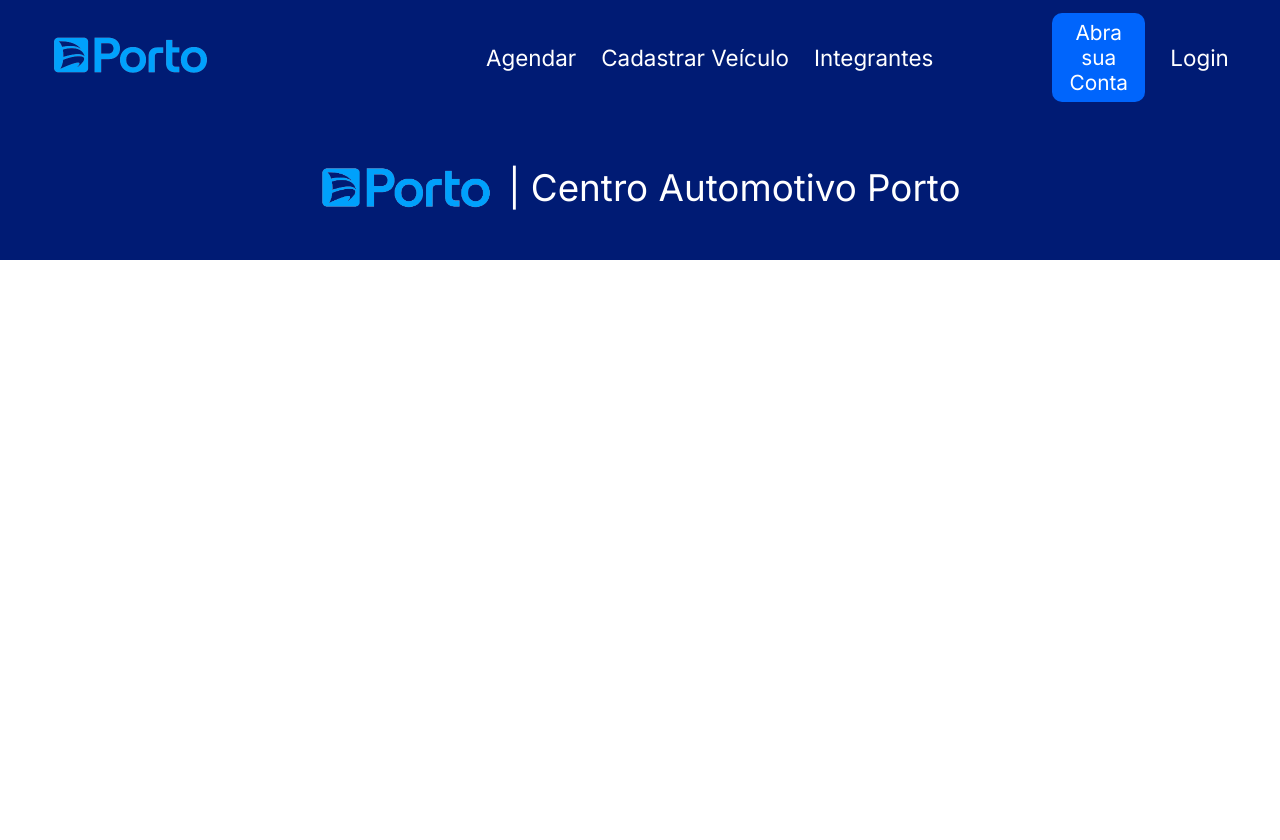
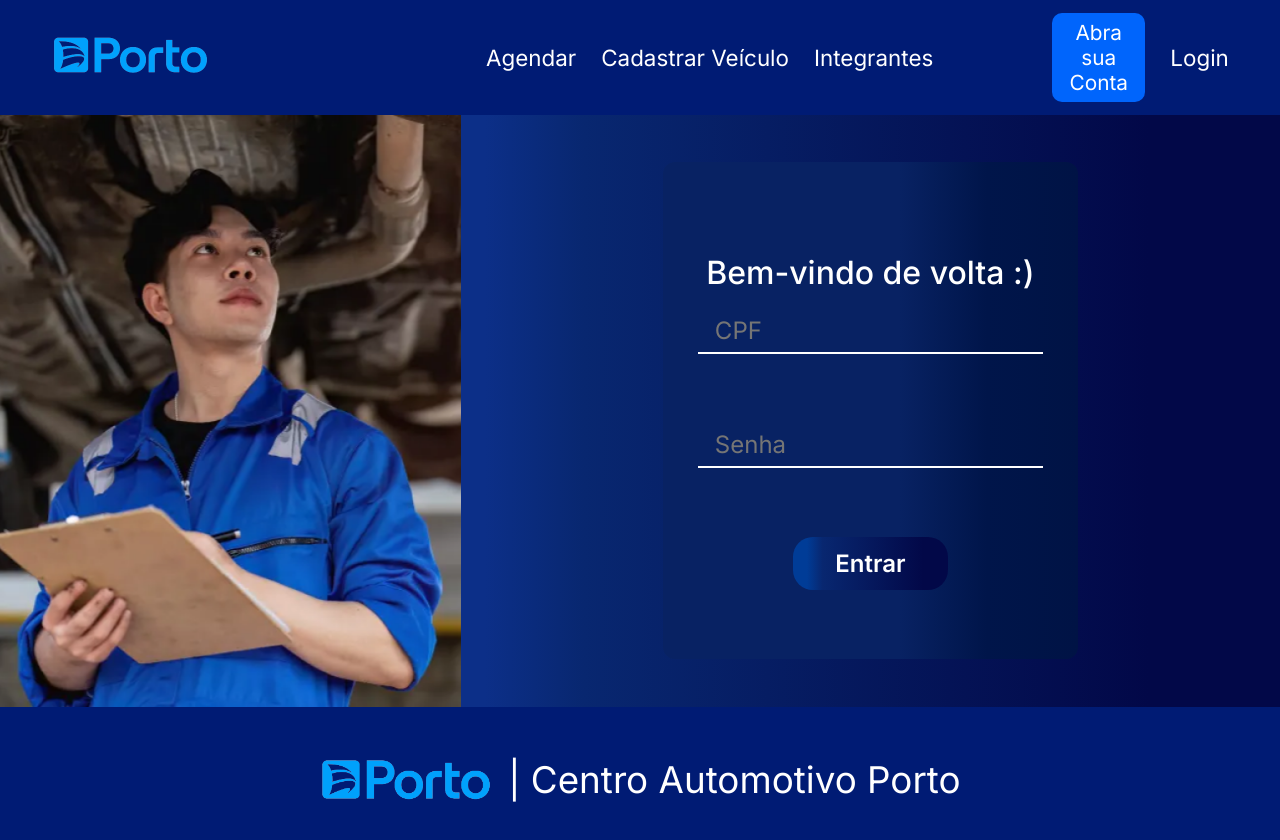
Before and after one commit to ruaanls/ChallengeReact, a React (Vite) app in the folder challenge/: page /login in a window 1280 px wide. Shown: the top 840 px of the page. Before the commit the page ends 800 px from the top, so only its background shows below. Built offline with nearby package versions, Linux system fonts and the light colour scheme.

Commit message:
CSS cadastro de veículo

```diff
--- a/challenge/src/Cadastro.module.css
+++ b/challenge/src/Cadastro.module.css
@@ -17,7 +17,7 @@
 }
 .containerExternoForm
 {
-    background: linear-gradient(to right, #003c97 3%, #082770 19%, #020848 84%);
+    background: linear-gradient(to right, #0c2f88 3%, #082770 15%, #020848 84%);
 
 
     width: 60%;
@@ -26,7 +26,7 @@
 }
 .containerForm
 {
-    background-color: #0f3eb6;
+    background: linear-gradient(to right, #082263 57%, #00154A 78%, #001345 100%);
     width: 80%;
     padding: 5%;
     color: white;
--- a/challenge/src/Login.module.css
+++ b/challenge/src/Login.module.css
@@ -1,136 +1,93 @@
-/* Reseta margens e preenchimentos para todos os elementos */
-/* * {
-    margin: 0;
-    padding: 0;
-}*/
+.cadastroGeral
+{
+    display: flex;
 
-/* Define o layout do elemento main */
 
-/*main {
-    display: flex;
-    width: 100%;
-    height: 100vh; /* Garante que o main ocupe toda a altura da tela */
-    /*background-image: url(/img/bh-centros-automotivos-2.png);
-    background-size: cover; /* A imagem de fundo cobre todo o elemento */
-    /*background-position: center; /* Centraliza a imagem de fundo */
-/*}
-
-.imagemLogin img{
-    width: 25%;
 }
 
-/* Estilo para a área da imagem de fundo */
-.imagemLogin {
-    width: 50%; /* Ocupa 50% da largura da tela */
-    height: 80%; /* Ocupa toda a altura da tela */
+.containerImg
+{
+    width: 40%;
+
+}
+.containerImg img
+{
+    width: 100%;
+    height: 100%;
+}
+.containerExternoForm
+{
+    background: linear-gradient(to right, #0c2f88 3%, #082770 15%, #020848 84%);
+
     display: flex;
-    align-items: flex-start; /* Alinha o conteúdo ao topo */
-    justify-content: flex-start; /* Alinha o conteúdo ao início */
-    padding: 20px; /* Adiciona um espaçamento interno */
+    justify-content: center;
+    align-items: center;
+    width: 60%;
+    padding: 2% 5%;
+
 }
-
-/* Estilo para a área de login */
-.AcessoContaConteiner {
+.containerForm
+{
+    background: linear-gradient(to right, #082263 57%, #00154A 78%, #001345 100%);
+    width: 50%;
+    padding: 10% 5%;
+    color: white;
     display: flex;
     flex-direction: column;
     align-items: center;
-    background: linear-gradient(160deg, #0C2858 32%, #04132A 68%);
-    width: 50%; /* Define a largura da área de login para 50% da tela */
-    height: 100%; /* Ocupa toda a altura da tela */
-    z-index: 1; /* Garante que a área de login fique acima da imagem de fundo */
-    position: relative; /* Necessário para o posicionamento do logo */
+    height: fit-content;
+    border-radius: 12px;
+
 }
 
-/* Estilo para o formulário de login */
-.LoginDiv {
-    background: linear-gradient(160deg,
-        rgba(4, 54, 104, 0.908) 0%,
-        rgb(9, 81, 152) 50%,
-        rgba(0, 122, 204, 0.297) 100%
-    );
-    backdrop-filter: blur(10px); /* Adiciona um desfoque ao fundo */
-    border-radius: 12px; /* Adiciona bordas arredondadas */
-    padding-top: 5%; /* Ajusta o espaçamento interno para um valor mais consistente */
-    margin-top: 5%;
+.containerForm h1
+{
+    text-align: center;
     width: 100%;
-    height: 100%;
-    max-width: 500px; /* Define uma largura máxima para o formulário */
+    font-weight: 500;
+    margin-bottom: 5%;
+}
+.form
+{
+    display: inherit;
+    align-items: center;
+    width: 100%;
+    gap: 32px;
+    margin-bottom: 10%;
+
+
+}
+.form input
+{
+    width: 100%;
+    border: none;
+    padding: 2% 5%;
+    background-color: rgba(255, 0, 0, 0);
+    border-bottom: 2px solid white;
+    color: white;
+    font-size: 1.5rem;
+    margin-bottom: 10%;
 }
 
-/* Estilo para os campos de entrada do formulário */
-.LoginDiv input[type="text"],
-.LoginDiv input[type="password"] {
-    background: rgba(255, 255, 255, 0.8); /* Fundo branco com 80% de opacidade */
-    border: 1px solid rgba(0, 0, 0, 0.2); /* Borda cinza clara */
-    border-radius: 5px; /* Bordas arredondadas */
-    padding: 10px; /* Espaçamento interno */
-    font-size: 16px; /* Tamanho da fonte */
-    color: #333; /* Cor do texto */
-    outline: none; /* Remove a borda de foco padrão */
-    transition: border-color 0.3s, box-shadow 0.3s; /* Transições suaves */
-    width: 95%; /* Faz com que o input ocupe toda a largura disponível */
-    margin-bottom: 15px; /* Espaçamento entre os campos */
-}
-
-.Alinhar h2{
-    font-family: 'Segoe UI', Tahoma, Geneva, Verdana, sans-serif;
-    font-size: 2.5em;
-    margin-bottom: 15%;
-    color: white;
-}
-
-/* Estilo para os campos de entrada quando em foco */
-.LoginDiv input[type="text"]:focus,
-.LoginDiv input[type="password"]:focus {
-    border-color: #007bff; /* Cor da borda ao focar */
-    box-shadow: 0 0 5px rgba(0, 123, 255, 0.5); /* Sombra ao focar */
-}
-
-/* Estilo para o botão */
-/*button {
-    background-color: #007bff;
-    color: white;
-    padding: 3% 35.3%; /* Ajusta o espaçamento interno
-    border: none;
-    border-radius: 5px;
-    cursor: pointer;
-    font-size: 16px;
-    transition: background-color 0.3s, transform 0.3s;
+.LoginFooterConteiner
+{
+    display: flex;
+    background-color: #082770;
 }
 
 
-button:hover {
-    background-color: #0056b3;
-    transform: scale(1.05);
+
+
+
+.containerForm button
+{
+    padding: 3.5%;
+    background: linear-gradient(to right, #003c97 9%, #082770 19%, #020848 84%);
+    color: white;
+    width: 45%;
+    border-radius: 20px;
+    font-size: 1.5rem;
+    font-weight: 600;
+    border: none;
+    cursor: pointer;
 }
-
-/* Estilo para o alinhamento do conteúdo */
-.Alinhar {
-    display: flex;
-    flex-direction: column;
-    align-items: center;
-    width: 100%; /* Garante que o conteúdo dentro seja centralizado */
-}
-
-/* Estilo para o rodapé da área de login */
-.LoginFooterConteiner {
-    display: inherit;
-    justify-content: space-between;
-    margin-top: 8%;
-    padding: 8%;
-    width: 84%;
-    background-color: rgb(3, 3, 3);
-    font-family: 'Segoe UI', Tahoma, Geneva, Verdana, sans-serif;
-    color: #ffffff;
-}
-
-.LoginFooterConteiner div {
-    display: flex;
-    flex-direction: column;
-    align-items: center;
-}
-
-.LoginFooterConteiner img {
-    width: 24px; /* Ajusta o tamanho das imagens */
-    margin-bottom: 5px; /* Espaçamento abaixo das imagens */
-}
--- a/challenge/src/components/CadastroVeiculo/CadastroVeiculo.tsx
+++ b/challenge/src/components/CadastroVeiculo/CadastroVeiculo.tsx
@@ -1,8 +1,9 @@
 import styles from "../../CadastroVeiculo.module.css";
-
+import img from "../../img/img-cadastro-veiculos.png"
 export default function CadastroVeiculo() {
     return (
         <main>
+            {/*
             <div className={styles.AcessoContaConteiner}>
                 <div className={styles.textVeiculo}>
                     <h1>Cadastre seu Veículo</h1>
@@ -25,6 +26,40 @@ export default function CadastroVeiculo() {
                     </div>
                 </div>
             </div>
+             */}
+
+
+
+
+            <div className={styles.cadastroGeral}>
+
+                <div className={styles.containerExternoForm}>
+                    <h1 className={styles.textos}>Cadastre seu Veículo</h1>
+                    <div className={styles.divTextosp}>
+                        <p className={styles.textosp}>Com seu veículo cadastrado em nosso sistema você tem acesso liberado para agendar consertos e fazer um pré-diagnóstico com nossa IA.</p>
+                    </div>
+
+                    <div className={styles.containerForm}>
+                        <h1>Cadastro de veículo</h1>
+                        <form className={styles.form}>
+                            <input type="text" placeholder="Placa" required className={styles.placa}/>
+                            <input type="text" placeholder="Marca" required minLength={11} className={styles.celular} />
+
+                        </form>
+                        <form className={styles.form}>
+
+                            <input type="text" placeholder="Modelo" required minLength={10} className={styles.nome} />
+                            <input type="text" placeholder="Ano" required minLength={10} pattern="[0-9]+$" className={styles.ano}/>
+                        </form>
+                        <button>Cadastrar Veículo</button>
+
+                    </div>
+
+                </div>
+                <div className={styles.containerImg}>
+                    <img src={img} alt="" />
+                </div>
+            </div>
         </main>
     );
 }
--- a/challenge/src/components/Login/Login.tsx
+++ b/challenge/src/components/Login/Login.tsx
@@ -1,33 +1,26 @@
 import styles from '../../Login.module.css';
+import img from "../../img/img-login.png";
 
 export default function Login() {
     return (
         <main>
-            <div className={styles.imagemLogin}>
-                <img src="/img/logo-porto.png" alt="Centro Automotivo" />
-            </div>
+            <div className={styles.cadastroGeral}>
+                <div className={styles.containerImg}>
+                    <img src={img} alt="" />
+                </div>
+                <div className={styles.containerExternoForm}>
+                    <div className={styles.containerForm}>
+                        <h1>Bem-vindo de volta :)</h1>
+                        <form className={styles.form}>
+                            <input type="text" placeholder="CPF" required minLength={11} pattern="\d{3}\.\d{3}\.\d{3}-\d{2}" className={styles.cpf}/>
+                        </form>
+                        <form className={styles.form}>
+                            <input type="password" placeholder="Senha" required minLength={5} />
+                        </form>
+                        <button>Entrar</button>
 
-            <div className={styles.AcessoContaConteiner}>
-                <div className={styles.LoginDiv}>
-                    <div className={styles.Alinhar}>
-                    <h2>Acesse sua Conta</h2>
-                    <form>
-                        <input type="text" placeholder="CPF"/>
-                        <input type="password" placeholder="Senha" />
-                    </form>
-                    <button className={styles.button}>Criar Conta</button>
                     </div>
-                </div>
 
-                <div className={styles.LoginFooterConteiner}>
-                    <div className={styles.EsqueciSenha}>
-                        <img src="" alt="" />
-                        <h3>Esqueci Minha Senha</h3>
-                    </div>
-                    <div className={styles.PrecisoAjuda}>
-                        <img src="" alt="" />
-                        <h3>Preciso de Ajuda</h3>
-                    </div>
                 </div>
             </div>
         </main>
--- a/challenge/src/main.tsx
+++ b/challenge/src/main.tsx
@@ -1,4 +1,4 @@
-import Login from './routes/Login/index.tsx'
+
 import { createBrowserRouter, RouterProvider } from 'react-router-dom'
 import PaginaInicial from './components/PaginaInicial/PaginaInicial.tsx'
 import CadastroVeiculo from './components/CadastroVeiculo/CadastroVeiculo.tsx'
@@ -8,6 +8,7 @@ import { createRoot } from 'react-dom/client'
 import { StrictMode } from 'react'
 import Erro from './components/Error/Erro.tsx'
 import Manutencao from './components/Manutenção/Manutencao.tsx'
+import Login from './components/Login/Login.tsx'
 
  // Adicione o import do componente Error se necessário
 
@@ -16,7 +17,7 @@ const rotas = createBrowserRouter([
     path: "/", element: <App />, errorElement: <Erro />, children: [
       { path: "/", element: <PaginaInicial /> },
       { path: "/cadastro", element: <Cadastro /> },
-      { path: "/login", element: <Login /> },
+      { path: "/login", element: <Login/> },
       { path: "/cadastroVeiculo", element: <CadastroVeiculo /> },
       { path:"/manutencao", element:<Manutencao/> }
     ]
```
Also changed, not shown: challenge/src/CadastroVeiculo.module.css (+100 -81 lines), 1 other file (tests, documents, lock files or other folders).
